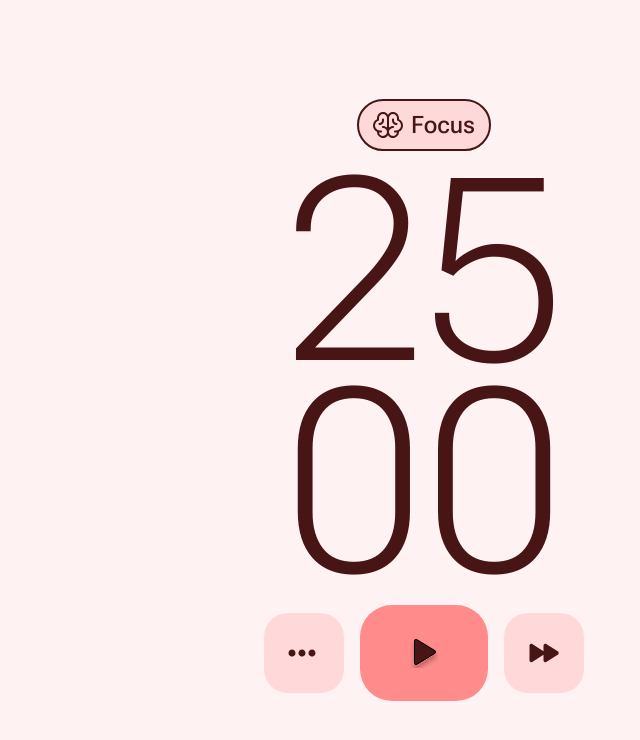
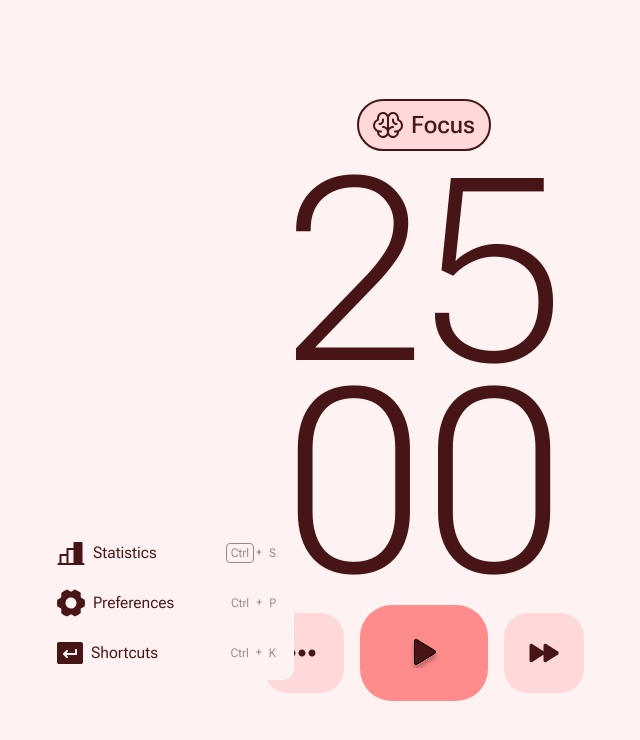
Before and after one commit to GuauDev/pomodoro, a React (Vite) app: page / in a window 1280 px wide. Both pictures are taken after a click on the button 520 px from the left and 653 px from the top of the page. Shown: the top 740 px of the page, without its empty margins (216-856 px from the left). Built offline with nearby package versions, Linux system fonts and the light colour scheme.

Commit message:
Add menu component and toggle functionality in App component

```diff
--- a/src/App.tsx
+++ b/src/App.tsx
@@ -8,17 +8,21 @@ import {
   ThreeDotsOutlineIcon,
 } from "./assets/icons";
 import clsx from "clsx";
+import Menu from "./components/menu";
 
 export default function App() {
   const LONG_BREAK_LENGTH = 900;
   const SHORT_BREAK_LENGTH = 300;
   const FOCUS_LENGTH = 1500;
-  const [state, setState] = useState<"focus" | "short break" | "long break">("focus");
+  const [state, setState] = useState<"focus" | "short break" | "long break">(
+    "focus",
+  );
   const [isRunning, setIsRunning] = useState<boolean>(false);
   const [colorMode] = useState<"light" | "dark">("light");
   const [seconds, setSeconds] = useState<number>(FOCUS_LENGTH);
   const [intervalId, setIntervalId] = useState<number | null>();
   const [pomodoros, setPomodoros] = useState<number>(1);
+  const [isMenuOpen, setIsMenuOpen] = useState<boolean>(false);
   const onPlay = () => {
     const id = setInterval(() => {
       setSeconds((sec) => sec - 1);
@@ -39,7 +43,7 @@ export default function App() {
     } else if (state === "focus" && pomodoros === 4) {
       setSeconds(LONG_BREAK_LENGTH);
       setState("long break");
-      setPomodoros(1)
+      setPomodoros(1);
     } else {
       setSeconds(FOCUS_LENGTH);
       setState("focus");
@@ -54,14 +58,13 @@ export default function App() {
     } else if (state === "focus" && pomodoros === 4) {
       setSeconds(LONG_BREAK_LENGTH);
       setState("long break");
-      setPomodoros(0)
+      setPomodoros(0);
     } else {
       setSeconds(FOCUS_LENGTH);
       setState("focus");
       setPomodoros((pomodoros) => pomodoros + 1);
     }
-  }
-
+  };
 
   return (
     <main
@@ -157,6 +160,7 @@ export default function App() {
 
         <div className="flex items-center justify-center gap-[16px]">
           <button
+            onClick={() => setIsMenuOpen(!isMenuOpen)}
             className={clsx("h-[80px] w-[80px] rounded-[24px] p-[24px]", {
               "bg-red-alpha-100 text-red-900":
                 state === "focus" && colorMode === "light",
@@ -173,11 +177,13 @@ export default function App() {
             })}
             type="button"
           >
+            {isMenuOpen ? <Menu colorMode={colorMode} state={state} /> : null}
+
             <ThreeDotsOutlineIcon />
           </button>
           <button
             className={clsx(
-              "flex h-[96px] w-[128px] items-center justify-center rounded-[32px] px-[48] py-[32]",
+              "relative flex h-[96px] w-[128px] items-center justify-center rounded-[32px] px-[48] py-[32]",
               {
                 "bg-red-alpha-600 text-red-900":
                   state === "focus" && colorMode === "light",
--- /dev/null
+++ b/src/components/menu/index.tsx
@@ -0,0 +1,95 @@
+import clsx from "clsx";
+import {
+  ArrowRightIcon,
+  CharBarIcon,
+  GearSixIcon,
+  KeyIcon,
+} from "../../assets/icons";
+
+export default function Menu({
+  colorMode,
+  state,
+}: {
+  colorMode: "light" | "dark";
+  state: "focus" | "short break" | "long break";
+}) {
+  return (
+    <div
+      className={clsx(
+        "border-white-alpha-50 absolute bottom-30 left-65 z-20 h-[160px] w-[250px] rounded-[12px] border py-[8px]",
+        {
+          "bg-red-50 text-red-900": state === "focus" && colorMode === "light",
+          "bg-green-50 text-green-900":
+            state === "short break" && colorMode === "light",
+          "bg-blue-50 text-blue-900":
+            state === "long break" && colorMode === "light",
+          "bg-red-950 text-red-50": state === "focus" && colorMode === "dark",
+          "bg-green-950 text-green-50":
+            state === "short break" && colorMode === "dark",
+          "bg-blue-950 text-blue-50":
+            state === "long break" && colorMode === "dark",
+        },
+      )}
+    >
+      <nav>
+        <ul className="flex flex-col">
+          <li className="flex items-center justify-between p-[12px]">
+            <div className="flex items-center gap-[8px]">
+              <span>
+                <CharBarIcon />
+              </span>
+              <span className="text-text-regular">Statistics</span>
+            </div>
+            <div className="text-text-small flex gap-[2px] opacity-[50%]">
+              <p
+                className={clsx("rounded-[4px] border border-red-50 px-[4px]", {
+                  "border-red-50": state === "focus" && colorMode === "dark",
+                  "border-green-50":
+                    state === "short break" && colorMode === "dark",
+                  "border-blue-50":
+                    state === "long break" && colorMode === "dark",
+                  "border-red-900": state === "focus" && colorMode === "light",
+                  "border-green-900":
+                    state === "short break" && colorMode === "light",
+                  "border-blue-900":
+                    state === "long break" && colorMode === "light",
+                })}
+              >
+                Ctrl
+              </p>
+              +<p className="rounded-[4px] border border-red-50 px-[4px]">S</p>
+            </div>
+          </li>
+          <li className="flex items-center justify-between p-[12px]">
+            <div className="flex items-center gap-[8px]">
+              <span>
+                <GearSixIcon />
+              </span>
+              <span className="text-text-regular">Preferences</span>
+            </div>
+            <div className="text-text-small flex gap-[2px] opacity-[50%]">
+              <p className="rounded-[4px] border border-red-50 px-[4px]">
+                Ctrl
+              </p>
+              +<p className="rounded-[4px] border border-red-50 px-[4px]">P</p>
+            </div>
+          </li>
+          <li className="flex items-center justify-between p-[12px]">
+            <div className="flex items-center gap-[8px]">
+              <span>
+                <KeyIcon />
+              </span>
+              <span className="text-text-regular">Shortcuts</span>
+            </div>
+            <div className="text-text-small flex gap-[2px] opacity-[50%]">
+              <p className="rounded-[4px] border border-red-50 px-[4px]">
+                Ctrl
+              </p>
+              +<p className="rounded-[4px] border border-red-50 px-[4px]">K</p>
+            </div>
+          </li>
+        </ul>
+      </nav>
+    </div>
+  );
+}
```
